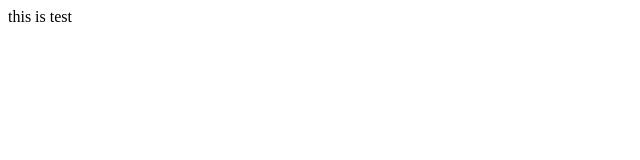
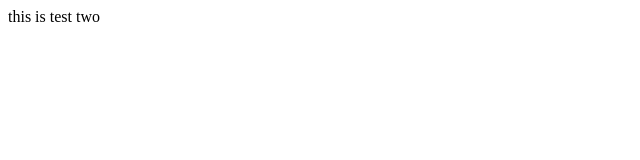
Before and after one commit to sukanto113/CGPA-Calculator, a plain HTML site: page index.html in a window 1280 px wide. Shown: the full height of the page, 0-640 px from the left. Drawn offline with Linux system fonts and the light colour scheme.

Commit message:
second commit

```diff
--- a/index.html
+++ b/index.html
@@ -5,6 +5,6 @@
     <title>Document</title>
 </head>
 <body>
-    this is test
+    this is test two
 </body>
 </html>
```
Also changed, not shown: app.js (added).
